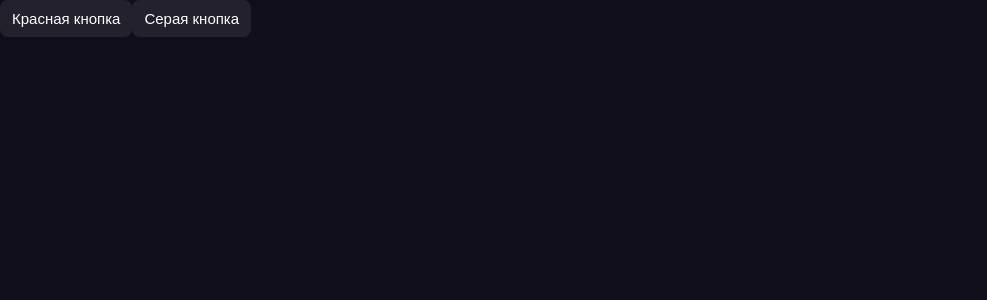
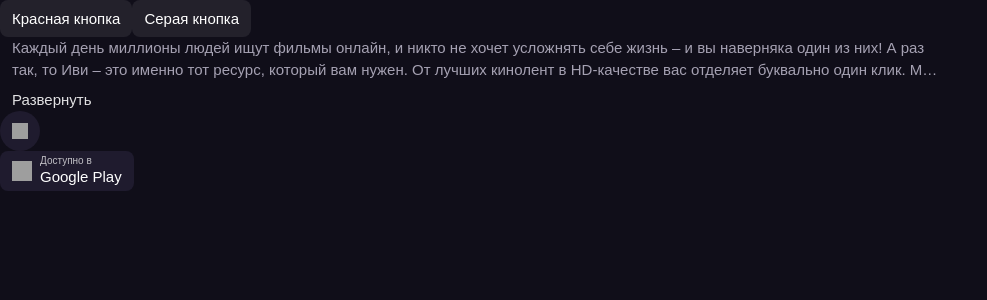
Before and after one commit to antonDedyaev/streaming_service, a Next.js app in the folder client/: page / in a window 1280 px wide. Shown: the top 300 px of the page, without its empty margins (0-987 px from the left). Built offline with nearby package versions, Linux system fonts and the light colour scheme; grey boxes are pictures that could not be loaded.

Commit message:
add config changes

```diff
--- a/client/src/pages/index.tsx
+++ b/client/src/pages/index.tsx
@@ -1,4 +1,7 @@
 import ButtonUI from "@/components/UI/Button/ButtonUI"
+import ExpandedListUI from '@/components/UI/ExpandedList/ExpandedListUI'
+import AppStoreLinkUI from '@/components/UI/Link/AppStoreLinkUI'
+import SocialLinkUI from '@/components/UI/Link/SocialLinkUI'
 import styles from '@/styles/pages/HomePage.module.scss'
 
 function HomePage() {
@@ -16,6 +19,17 @@ function HomePage() {
                 background="gray">
                 <div>Серая кнопка</div>
             </ButtonUI>
+            <ExpandedListUI toggleButtonTexts={['Развернуть', 'Свернуть']}>
+                <p>Каждый день миллионы людей ищут фильмы онлайн, и никто не хочет усложнять себе жизнь – и вы наверняка один из них! А раз так, то Иви – это именно тот ресурс, который вам нужен. От лучших кинолент в HD-качестве вас отделяет буквально один клик. Мы не просто освобождаем от необходимости идти в кинотеатр или изучать программу телепередач – у посетителей нашего ресурса гораздо больше возможностей.</p>
+                <p>Выбор фильмов очень широк и многообразен, так что каждый найдет для себя что-то интересное, каким бы ни были его вкусы. Предпочитаете картины исключительно <a href="/movies/foreign">зарубежного</a> производства? У нас их предостаточно: это и золотая классика Голливуда, и душевные французские комедии, и темпераментные итальянские драмы, и шумные индийские музыкальные фильмы. А может, вы патриот и любите <a title="Российские фильмы онлайн" href="/movies/ru">российские фильмы</a>? Что ж, и таких фильмов у нас немало. Что вам больше по вкусу – добрая старая классика или <a title="Фильмы новинки кинопроката онлайн" href="/new">новинки кинопроката</a>? Неважно, каким будет ваш ответ – у нас есть все, как картины эпохи зарождения кинематографа, так <a title="Смотреть фильмы 2016 года онлайн" href="/movies/2016">2016 года</a> и <a title="Фильмы 2015 года" href="/movies/2015">фильмы 2015</a>.</p>
+            </ExpandedListUI>
+            <SocialLinkUI
+                href="https://vk.com/iviru?crc=fa4448c13e06e69ba9e814e8743c7e2e"
+                logo='https://solea-parent.dfs.ivi.ru/picture/ffffff,ffffff/social_vkontakte.svg' />
+            <AppStoreLinkUI
+                href='https://go.onelink.me/app/devicesAndroid'
+                logo='https://solea-parent.dfs.ivi.ru/picture/ffffff,ffffff/googlePlayLogo.svg'
+                linkTexts={['Доступно в', 'Google Play']} />
         </>
     )
 }
--- a/client/tsconfig.json
+++ b/client/tsconfig.json
@@ -1,6 +1,6 @@
 {
   "compilerOptions": {
-    "target": "es5",
+    "target": "es6",
     "lib": ["dom", "dom.iterable", "esnext"],
     "allowJs": true,
     "skipLibCheck": true,
```
